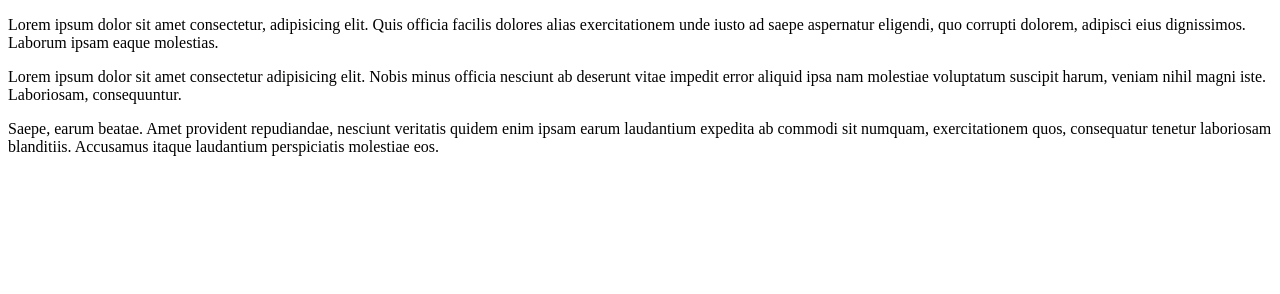
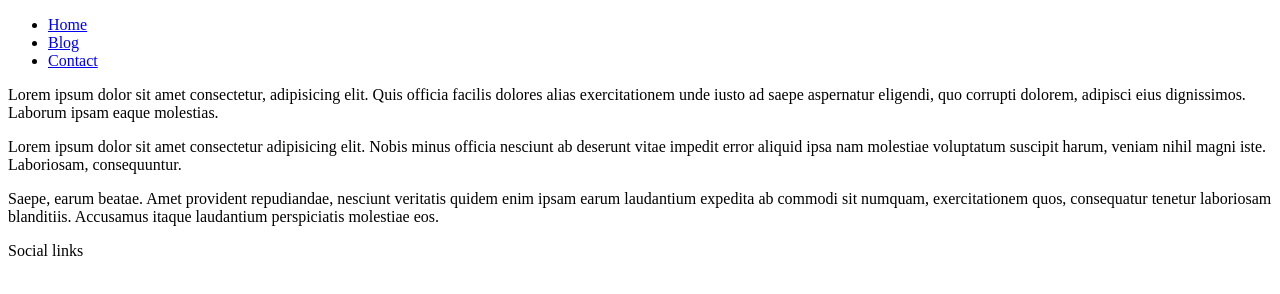
Before and after one commit to BenyamWorku/portfolio, a plain HTML site: page index.html in a window 1280 px wide. Drawn offline with Linux system fonts and the light colour scheme; a script that the page names is missing.

Commit message:
added navbar to the html file and created a js and css file.

```diff
--- a/index.html
+++ b/index.html
@@ -6,7 +6,16 @@
     <title>Document</title>
 </head>
 <body>
-<!--Who I am -->
+    <header>
+        <nav id="navbar">
+            <ul>
+            <li><a href="#">Home</a></li>
+            <li><a href="#">Blog</a></li>
+            <li><a href="#">Contact</a></li>
+            </ul>
+        </nav>
+    </header>
+    <main><!--Who I am -->
     <!--what I do-->
     <!-- My Location-->
     <!-- My work-->
@@ -27,5 +36,7 @@ commodi sit numquam, exercitationem quos, consequatur
         tenetur laboriosam blanditiis. Accusamus itaque laudantium
         perspiciatis molestiae eos.</P>
     <script src="interactive.js"></script>
+    </main>
+    <footer><p>Social links </p></footer>
 </body>
 </html>
```
Also changed, not shown: interactive.js (added), styling.css (added). Lines whose indentation alone changed are shown as unchanged.
